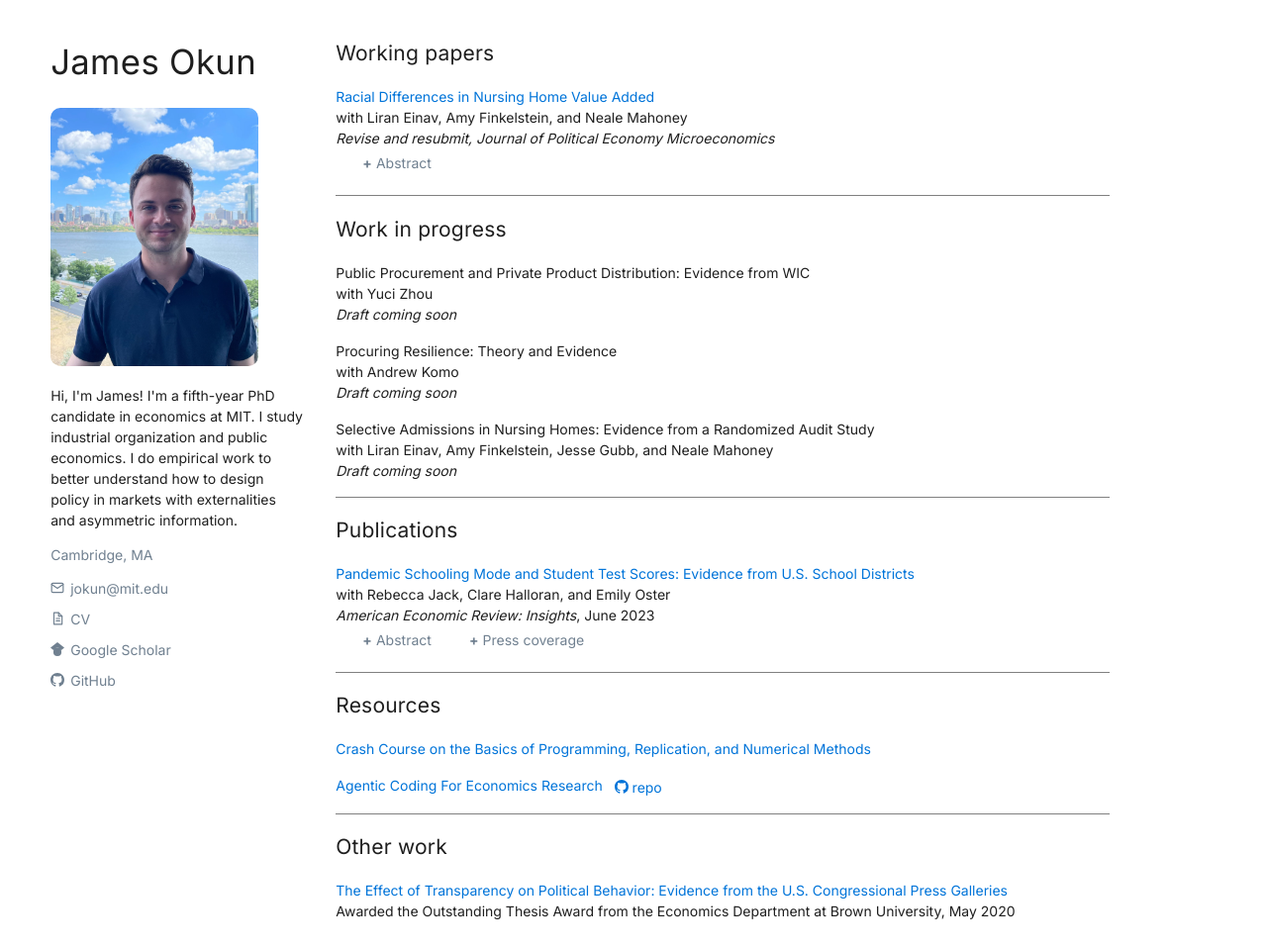
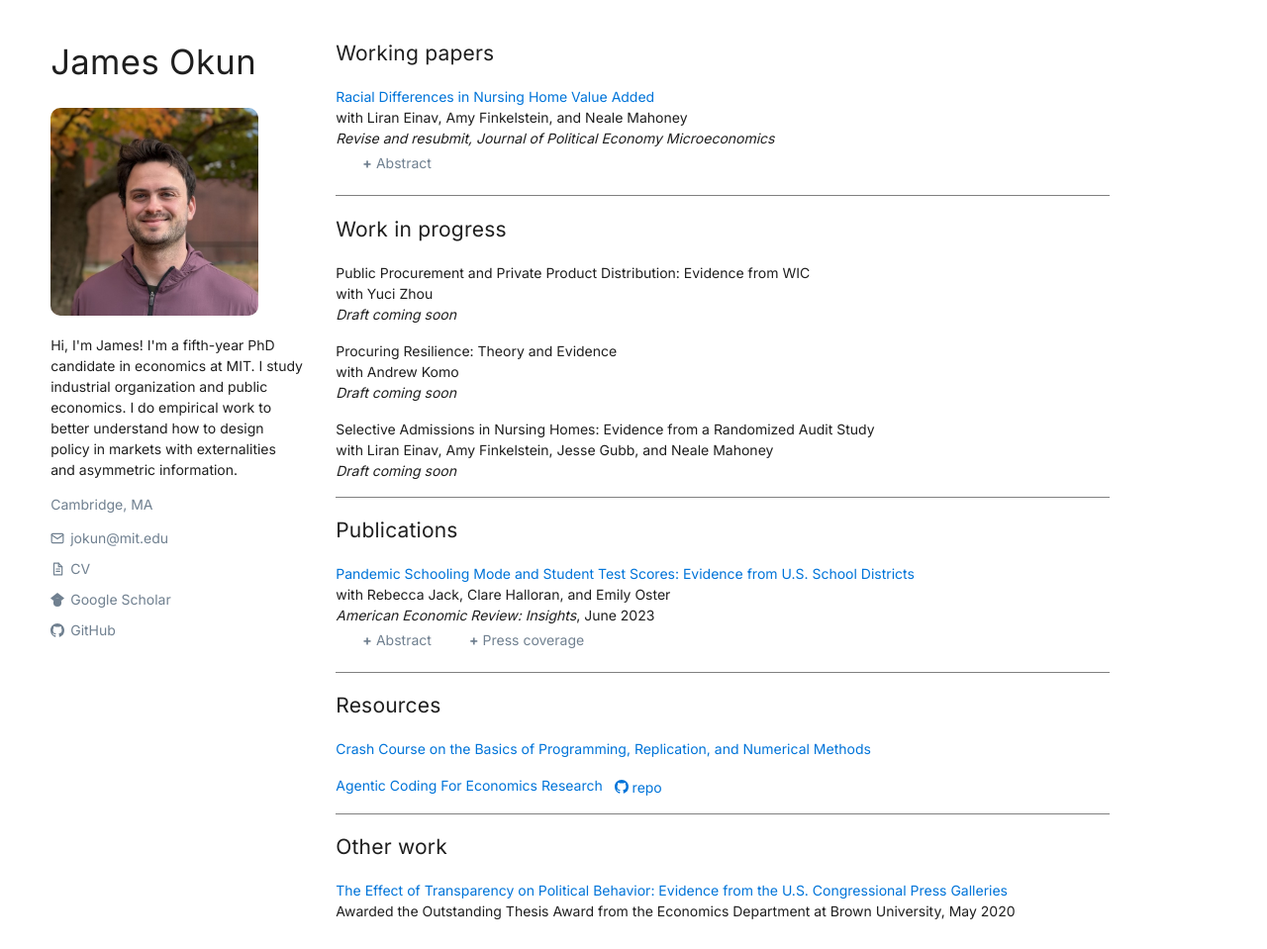
Before and after one commit to jamesokun/jamesokun.github.io, a Jekyll site: the page built from index.html, in a window 1280 px wide and 959 px high. Shown: the whole window at 99% size. Built offline with Jekyll 4.4.1, drawn with Linux system fonts in a browser that asks for light colours; the list of posts is cut into pages by our own code.

Commit message:
New headshot

```diff
--- a/_config.yml
+++ b/_config.yml
@@ -101,7 +101,7 @@ analytics:
 # Site Author
 author:
   name             : "James Okun"
-  avatar           : "/files/profilepic.jpeg"
+  avatar           : "/files/headshot.jpg"
   bio              : "Hi, I'm James! I'm a fifth-year PhD candidate in economics at MIT. I study industrial organization and public economics. I do empirical work to better understand how to design policy in markets with externalities and asymmetric information."
   location         : "Cambridge, MA"
   email            : "jokun@mit.edu"
```
Also changed, not shown: files/headshot.jpg (added).
